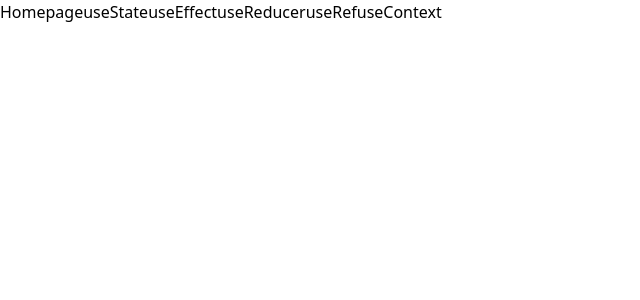
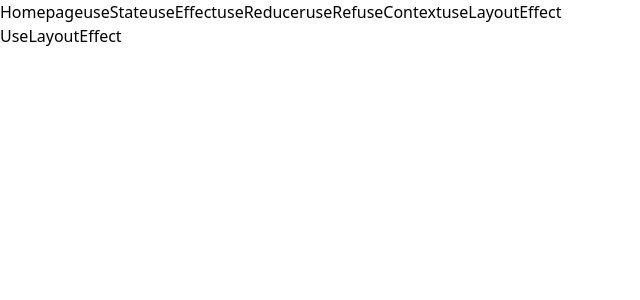
Before and after one commit to sohunz/react-hook, a React (Vite) app: page /uselatyouteffect in a window 1280 px wide. Shown: the top 300 px of the page, without its empty margins (0-640 px from the left). Built offline with nearby package versions, Linux system fonts and the light colour scheme.

Commit message:
useLayoutEffect

```diff
--- a/src/components/Home.jsx
+++ b/src/components/Home.jsx
@@ -6,7 +6,7 @@ import HomeView from "./HomeView";
 import UseReducer from "./UseReducer";
 import UseRef from "./UseRef";
 import UseContext from "./UseContext";
-
+import UseLayoutEffect from "./UseLayoutEffect";
 
 const Home = () => {
     const routes = [
@@ -39,6 +39,11 @@ const Home = () => {
             path: "/usecontext",
             element: <UseContext />,
             title: "useContext",
+        },
+        {
+            path: "/uselatyouteffect",
+            element: <UseLayoutEffect />,
+            title: "useLayoutEffect",
         },
     ];
 
--- /dev/null
+++ b/src/components/UseLayoutEffect.jsx
@@ -0,0 +1,21 @@
+import React, { useEffect, useLayoutEffect } from "react";
+
+const UseLayoutEffect = () => {
+    // useEffect
+    useEffect(() => {
+        console.log("useEffect");
+    }, []);
+
+    // useLayoutEffect
+    useLayoutEffect(() => {
+        console.log("useLayoutEffect");
+    }, []);
+
+    return (
+        <div>
+            <p>UseLayoutEffect</p>
+        </div>
+    );
+};
+
+export default UseLayoutEffect;
--- a/src/components/UseRef.jsx
+++ b/src/components/UseRef.jsx
@@ -4,7 +4,7 @@ import { useRef } from "react";
 
 const UseRef = () => {
     const inputRef = useRef(null);
-    const [name, setName] =useState('name');
+    const [name, setName] = useState("name");
 
     const handleChangName = () => {
         // get value from input
@@ -20,12 +20,12 @@ const UseRef = () => {
         inputRef.current.value = "";
     };
 
-    // i use useEffect when component run the input field will focus
+    //  use useEffect when component run the input field will focus
 
-    // useEffect(() => {
-    //     inputRef.current.focus();
-    //     console.log('useEffect ran');
-    // }, )
+    useEffect(() => {
+        inputRef.current.focus();
+        console.log("useEffect ran");
+    }, []);
 
     return (
         <div>
```
